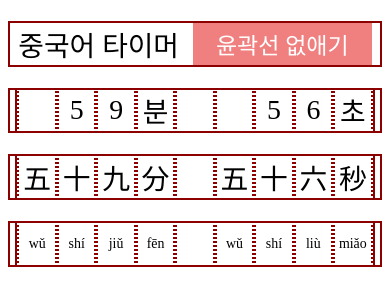
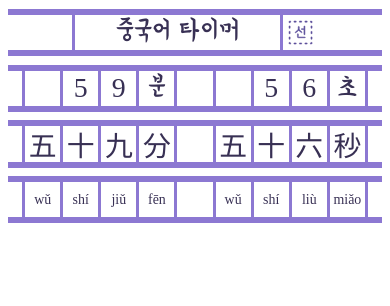
Before and after one commit to Hearkour/chinese-timer, a plain HTML site: page index.html in a window 390 px wide. Drawn offline with Linux system fonts and the light colour scheme; a web font is replaced by a local one.

Commit message:
Ho ho ho added lots of bits (btn, fonts, colorch)
- Added border button shape
- Changed SVG(inline as HTML element) color with CSS
- Added responsive stuff
- Added more 원고지 paper feel (?)
- FONTS!
- Made able to use different fonts on different lang types

```diff
--- /dev/null
+++ b/icons/object-no-expand/info.txt
@@ -0,0 +1 @@
+Icon svgs before Object >> Expand x2
--- a/index.html
+++ b/index.html
@@ -10,7 +10,7 @@
 
 <body>
     <div class="outer">
-        중국어 타이머 &nbsp;
+        <div id="title" class="outer case">중국어 타이머</div>
         <button id="border"></button>
     </div>
 
--- a/scripts/buttons.js
+++ b/scripts/buttons.js
@@ -1,19 +1,27 @@
 /*** Buttons! ***/
 
-const $border = $('border');
+const $btn_borderVisb = $('border');
 
-const sp = { // switching (root) properties
-    opab: [ border_opacity, 0 ],
-    bbtn: bbtn_content, // border btn
+const SP = { // switching (+root) properties
+    borderAlpha: [ border_alpha, 0 ],
+    btn_borderVisb: [ 'none', 'solid' ], // border btn
     i: 0,
-    switch: function() { return sp.i = sp.i ? 0 : 1; }
+    switch: function() { return SP.i = SP.i ? 0 : 1; }
 }
 
-$border.innerHTML = sp.bbtn[0];
+setBorderbtnInner(); // init
 
-$border.addEventListener('click', function() {
-    let i = sp.switch();
+function setBorderbtnInner() {
+    $btn_borderVisb.innerHTML = `
+        <svg style="width: var(--case-size); height: var(--case-size);">
+            <use xlink:href="icons/btn-border-${SP.btn_borderVisb[SP.i]}.svg#레이어_1"></use>
+        </svg>
+    `;
+}
 
-    setRootStyle('--border-opacity', sp.opab[i]);
-    $border.innerHTML = sp.bbtn[i];
+$btn_borderVisb.addEventListener('click', function() {
+    SP.switch();
+
+    setBorderbtnInner();
+    setRootStyle('--border-alpha', `rgba(${baseColor}, ${SP.borderAlpha[SP.i]})`);
 });
--- a/scripts/printtime.js
+++ b/scripts/printtime.js
@@ -103,10 +103,12 @@ function setInnerTimeChar(langType, min, sec) {
 function setInnerTimeHTML($timer, langType, charType) {
 
     let minChar, secChar;
+    let digitsFont;
 
     if (langType == 'digits') {
         minChar = '분';
         secChar = '초';
+        digitsFont = 'font-family: KaiTi';
     }
 
     else if (langType == 'chinese') {
@@ -115,6 +117,7 @@ function setInnerTimeHTML($timer, langType, charType) {
 
             minChar = '分';
             secChar = '秒';
+            $timer.style.fontFamily = 'KaiTi';
         }
 
         else if (charType == 'pinyin') {
@@ -122,21 +125,22 @@ function setInnerTimeHTML($timer, langType, charType) {
 
             minChar = 'fēn';
             secChar = 'miǎo';
+            $timer.style.fontFamily = 'NotoSerif-Medium';
             $timer.style.fontSize = `${ getComputedStyle(document.body).fontSize.slice(0, -2) / 2 }px`;
         }
     }
 
     $timer.innerHTML = `
         <div class="outer">
-            <div class="outer case"> ${TN.m3} </div>
-            <div class="outer case"> ${TN.m2} </div>
-            <div class="outer case"> ${TN.m1} </div>
-            <div class="outer case">  ${minChar}  </div>
-            <div class="outer case"> </div>
-            <div class="outer case"> ${TN.s3} </div>
-            <div class="outer case"> ${TN.s2} </div>
-            <div class="outer case"> ${TN.s1} </div>
-            <div class="outer case">  ${secChar}  </div>
+            <div ${timer_HTML_gbase} border-right: none; ${digitsFont};"> ${txtSpanDarken(TN.m3)}     </div>
+            <div ${timer_HTML_gbase} border-right: none; ${digitsFont};"> ${txtSpanDarken(TN.m2)}     </div>
+            <div ${timer_HTML_gbase} border-right: none; ${digitsFont};"> ${txtSpanDarken(TN.m1)}     </div>
+            <div ${timer_HTML_gbase} border-right: none;">                ${txtSpanDarken(minChar)}   </div>
+            <div ${timer_HTML_gbase} border-right: none;">                                          </div>
+            <div ${timer_HTML_gbase} border-right: none; ${digitsFont};"> ${txtSpanDarken(TN.s3)}     </div>
+            <div ${timer_HTML_gbase} border-right: none; ${digitsFont};"> ${txtSpanDarken(TN.s2)}     </div>
+            <div ${timer_HTML_gbase} border-right: none; ${digitsFont};"> ${txtSpanDarken(TN.s1)}     </div>
+            <div ${timer_HTML_gbase}">                                    ${txtSpanDarken(secChar)}   </div>
         </div>
     `;
 }
--- a/scripts/root-init.js
+++ b/scripts/root-init.js
@@ -2,43 +2,57 @@
 
 function $(id)          { return document.getElementById(id); }
 function $s(selector)   { return document.querySelector(selector); }
+function $c(className)  { return document.getElementsByClassName(className)[0]; }
 
 function setRootStyle(property, value, priority) { root.style.setProperty(property, value, priority); }
 function getRootStyle(property) { return root.style.getPropertyValue(property); }
+function getBodyFontSize() { return getComputedStyle(document.body).fontSize.slice(0, -2); }
 
 const root = document.documentElement;
+
+const $title = $('title');
 
 const $timer_digits = $('timer-digits');
 const $timer_chinese_chars = $('timer-chinese-chars');
 const $timer_chinese_pinyin = $('timer-chinese-pinyin');
 
-const TIMEOUT = 59 * 60 + 60; // seconds
+const TIMEOUT = 59 * 60 + 60; // as seconds
+
+const timer_HTML_gbase = 'class="outer case" style="width: var(--case-size);';
+const baseColor = '140, 120, 210'; // 'R, G, B'
+
+const txtBrightness = '40%';
+function txtSpanDarken(innerHTML) { return `<span style="filter: brightness(${txtBrightness});">${innerHTML}</span>` }
 
 // Root var values
-const fontSize = '6vmax';
-const fontSizeMAX = '4rem';
-const fontFamily = 'NotoSerif-Regular';
+const fontSizeBase = '6vmax';
+var fontSizeMax /* draw.js */;
+const fontFamily = '배달의민족 연성';
 
-const case_ratio = 1.5;
-const case_border = 'dotted';
-const div_border = 'solid';
+const case_font_ratio = 1.5;
+const case_size_max = '9vw';
 
-const border_opacity = 1;
-const border_width = '2px';
-const button_width = '16vmax';
-const bbtn_content = [ '윤곽선 없애기', '윤곽선 표시' ];
+const case_border_style = 'solid';
+const border_style = 'solid';
+
+const border_alpha = 1;
+
+var border_thickness = '6px';
 
 // Init once
 window.addEventListener('load', function() {
 
     setRootStyle('--font-family', fontFamily);
-    setRootStyle('--font-size', `min(${fontSize}, ${fontSizeMAX})`);
+    setRootStyle('--font-size', `min(${fontSizeBase}, ${fontSizeMax})`);
+    $title.innerHTML = txtSpanDarken($title.innerHTML);
 
-    setRootStyle('--case-width', `${getComputedStyle(document.body).fontSize.slice(0, -2) * case_ratio}px`);
-    setRootStyle('--case-border', case_border);
-    setRootStyle('--div-border', div_border);
+    setRootStyle('--case-size-fixed', `${getBodyFontSize() * case_font_ratio}px`);
+    setRootStyle('--case-size', `min(${getBodyFontSize() * case_font_ratio}px, ${case_size_max})`);
+    setRootStyle('--case-border-style', case_border_style);
+    setRootStyle('--border-style', border_style);
 
-    setRootStyle('--border-opacity', border_opacity);
-    setRootStyle('--border-width', border_width);
-    setRootStyle('--button-width', button_width);
+    setRootStyle('--base-color', `rgb(${baseColor})`);
+    setRootStyle('--border-alpha', `rgba(${baseColor}, ${border_alpha})`);
+
+    setRootStyle('--border-thickness', border_thickness);
 });
--- a/styles/fonts.css
+++ b/styles/fonts.css
@@ -43,3 +43,11 @@
 
 @font-face { font-family: 'NotoSerif-ExtraLight'; src: url('../fonts/NotoSerif/SC/NotoSerifSC-ExtraLight.otf'); }
 @font-face { font-family: 'NotoSerif-ExtraLight'; src: url('../fonts/NotoSerif/KR/NotoSerifKR-ExtraLight.otf'); }
+
+/* Other */
+
+@font-face { font-family: '배달의민족 연성'; src: url('../fonts/other/BMYEONSUNG.otf') format('opentype'), url('../fonts/other/BMYEONSUNG.ttf') format('truetype'); font-display: swap; }
+@font-face { font-family: 'KaiTi'; src: url('../fonts/other/KaiTi.ttf'); }
+@font-face { font-family: 'WanAnTi'; src: url('../fonts/other/wananti.ttf'); }
+@font-face { font-family: 'SCDream3'; src: url('../fonts/other/SCDream3.otf'); }
+@font-face { font-family: 'SCDream5'; src: url('../fonts/other/SCDream5.otf'); }
--- a/styles/global.css
+++ b/styles/global.css
@@ -3,6 +3,8 @@
 body {
     font-family: var(--font-family);
     font-size: min(var(--font-size), calc(100vw / 14), 10vh);
+
+    color: var(--base-color);
 }
 
 body:before {
@@ -19,13 +21,22 @@ body:before {
     background-size: cover;
 }
 
+div {
+    border: calc(var(--border-thickness) * 2) var(--border-alpha);
+    border-style: var(--border-style) none;
+
+    /* for border transparency compatibility(...) */
+    -webkit-background-clip: border padding content;     /* Safari 4? Chrome 6? */
+    background-clip: border-box padding-box content-box; /* Firefox 4, Safari 5, Opera 10, IE 9 */
+}
+
 .outer {
-    margin: auto;
     position: relative;
     top: 0; bottom: 0; left: 0; right: 0;
 
-    height: var(--case-width);
-    margin: min(calc(var(--case-width) / 2), 5vh) 0;
+    /* width: var(--case-size); */
+    height: var(--case-size);
+    margin: min(calc(var(--case-size) / 4), 5vh) 0;
     display: flex;
 
     justify-content: center;
@@ -33,34 +44,33 @@ body:before {
     align-items: center;
 }
 
-div {
-    border: var(--border-width) rgba(140, 0, 0, var(--border-opacity)) var(--div-border);
-
-    /* for border transparency compatibility(...) */
-    -webkit-background-clip: border padding content;     /* Safari 4? Chrome 6? */
-    background-clip: border-box padding-box content-box; /* Firefox 4, Safari 5, Opera 10, IE 9 */
-}
-
 .case {
-    border: var(--border-width) rgb(140, 0, 0, var(--border-opacity)) var(--case-border);
-    width: min(var(--case-width), calc(100vw / 11));
+    border: var(--border-thickness) var(--border-alpha) var(--case-border-style);
+    width: var(--case-size);
+    height: var(--case-size);
 }
 
 button {
     border: none;
-    padding: 0 min(calc(var(--font-size) / 2.2), 10vh);
-    /* width: min(calc(var(--font-size) * 3.4), 0); */
-    height: min(var(--font-size), var(--case-width));
+    padding: 0;
 
-    font: min(calc(var(--font-size) / 2.2), calc(100vw / 14), 10vh) var(--font-family);
-    background: lightcoral;
-    color: white;
+    width: var(--case-size);
+    height: var(--case-size);
 
-    vertical-align: middle;
-    text-align: center;
-    align-items: center;
+    stroke: var(--base-color);
+    fill: var(--base-color);
+
+    filter: brightness(75%);
+    cursor: pointer;
+    background: none;
 }
 
-button:hover    { background-color: salmon; }
-button:active   { background: lightcoral; }
+button:hover    { filter: brightness(110%); }
+button:active   { filter: brightness(140%); }
 button:focus    { outline: none; }
+
+#title {
+    border-style: var(--case-border-style);
+    width: calc(( var(--case-size) + var(--border-thickness) * 2 ) * 5);
+    /* width: calc(( min(var(--case-size-fixed), 9vw) + var(--border-width) * 2 ) * 5); */
+}
```
Also changed, not shown: scripts/draw.js (+41 -18 lines), README.md, fonts/other/BMYEONSUNG.otf (added), fonts/other/SCDream3.otf (added), fonts/other/SCDream5.otf (added), icons/btn-border-none.svg (added), icons/btn-border-solid.svg (added), icons/object-no-expand/btn-border-none.svg (added), icons/object-no-expand/btn-border-solid.svg (added), 3 other files.
